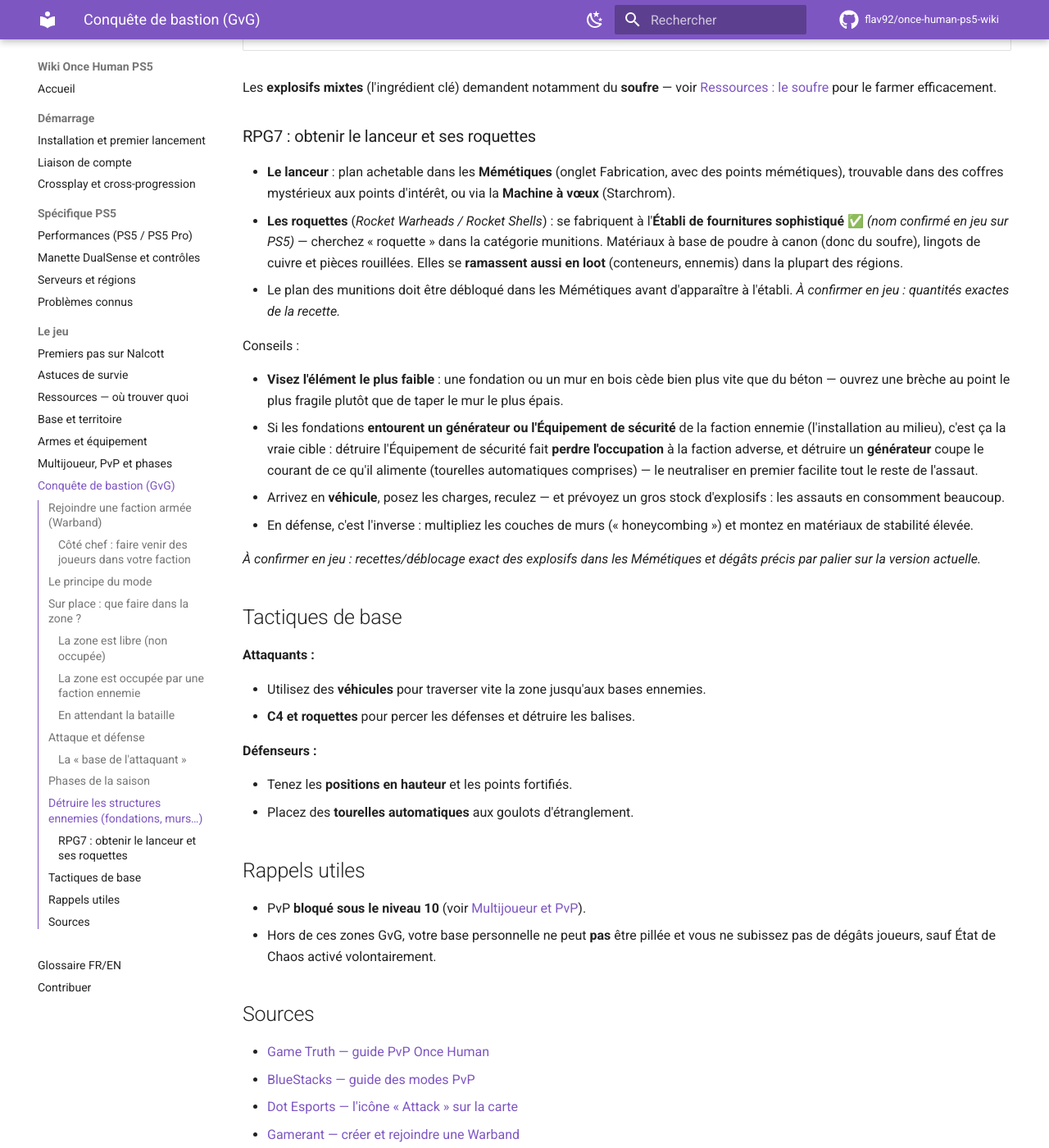
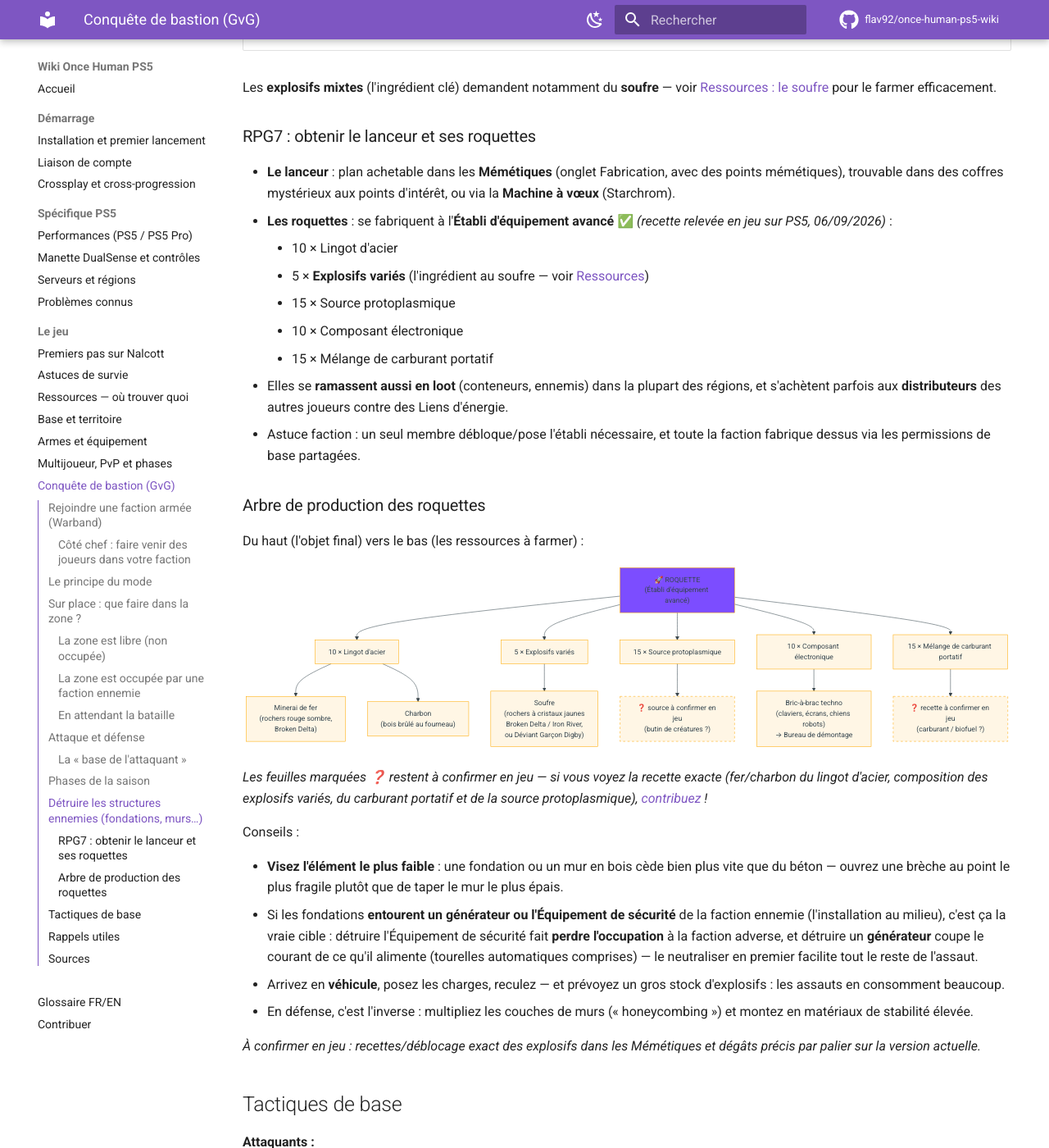
Before and after one commit to flav92/once-human-ps5-wiki, an MkDocs documentation site: the page built from docs/jeu/conquete-bastion.md, in a window 1280 px wide and 1400 px high, scrolled down 3072 px. Shown: the whole window at 82% size. Built offline with MkDocs 1.6.1 and Material for MkDocs 9.7.7, drawn with Linux system fonts in a browser that asks for light colours; comment, search, counter and statistics services are not loaded.

Commit message:
Roquettes RPG7 : recette confirmée en jeu, arbre de production Mermaid, glossaire enrichi
- Correction : fabrication à l'Établi d'équipement avancé (recette
  exacte relevée sur PS5 : acier, explosifs variés, source
  protoplasmique, composants électroniques, carburant portatif)
- Arbre de production façon arbre généalogique (Mermaid activé
  dans MkDocs Material)
- Glossaire : 6 nouveaux termes confirmés en jeu

Co-Authored-By: Claude Fable 5 <noreply@anthropic.com>
Claude-Session: https://claude.ai/code/session_01TCxfqbazixhXZqmCd3gYVk

````diff
--- a/docs/jeu/conquete-bastion.md
+++ b/docs/jeu/conquete-bastion.md
@@ -84,8 +84,45 @@ Les **explosifs mixtes** (l'ingrédient clé) demandent notamment du **soufre**
 ### RPG7 : obtenir le lanceur et ses roquettes
 
 - **Le lanceur** : plan achetable dans les **Mémétiques** (onglet Fabrication, avec des points mémétiques), trouvable dans des coffres mystérieux aux points d'intérêt, ou via la **Machine à vœux** (Starchrom).
-- **Les roquettes** (*Rocket Warheads / Rocket Shells*) : se fabriquent à l'**Établi de fournitures sophistiqué** ✅ *(nom confirmé en jeu sur PS5)* — cherchez « roquette » dans la catégorie munitions. Matériaux à base de poudre à canon (donc du soufre), lingots de cuivre et pièces rouillées. Elles se **ramassent aussi en loot** (conteneurs, ennemis) dans la plupart des régions.
-- Le plan des munitions doit être débloqué dans les Mémétiques avant d'apparaître à l'établi. *À confirmer en jeu : quantités exactes de la recette.*
+- **Les roquettes** : se fabriquent à l'**Établi d'équipement avancé** ✅ *(recette relevée en jeu sur PS5, 06/09/2026)* :
+    - 10 × Lingot d'acier
+    - 5 × **Explosifs variés** (l'ingrédient au soufre — voir [Ressources](ressources.md#soufre))
+    - 15 × Source protoplasmique
+    - 10 × Composant électronique
+    - 15 × Mélange de carburant portatif
+- Elles se **ramassent aussi en loot** (conteneurs, ennemis) dans la plupart des régions, et s'achètent parfois aux **distributeurs** des autres joueurs contre des Liens d'énergie.
+- Astuce faction : un seul membre débloque/pose l'établi nécessaire, et toute la faction fabrique dessus via les permissions de base partagées.
+
+### Arbre de production des roquettes
+
+Du haut (l'objet final) vers le bas (les ressources à farmer) :
+
+```mermaid
+flowchart TD
+    R["🚀 ROQUETTE<br/>(Établi d'équipement avancé)"]
+
+    R --> A["10 × Lingot d'acier"]
+    R --> E["5 × Explosifs variés"]
+    R --> P["15 × Source protoplasmique"]
+    R --> C["10 × Composant électronique"]
+    R --> F["15 × Mélange de carburant portatif"]
+
+    A --> A1["Minerai de fer<br/>(rochers rouge sombre,<br/>Broken Delta)"]
+    A --> A2["Charbon<br/>(bois brûlé au fourneau)"]
+
+    E --> E1["Soufre<br/>(rochers à cristaux jaunes<br/>Broken Delta / Iron River,<br/>ou Déviant Garçon Digby)"]
+
+    C --> C1["Bric-à-brac techno<br/>(claviers, écrans, chiens robots)<br/>→ Bureau de démontage"]
+
+    P --> P1["❓ source à confirmer en jeu<br/>(butin de créatures ?)"]
+    F --> F1["❓ recette à confirmer en jeu<br/>(carburant / biofuel ?)"]
+
+    style R fill:#7c4dff,color:#fff
+    style P1 stroke-dasharray: 5 5
+    style F1 stroke-dasharray: 5 5
+```
+
+*Les feuilles marquées ❓ restent à confirmer en jeu — si vous voyez la recette exacte (fer/charbon du lingot d'acier, composition des explosifs variés, du carburant portatif et de la source protoplasmique), [contribuez](../contribuer.md) !*
 
 Conseils :
 
--- a/mkdocs.yml
+++ b/mkdocs.yml
@@ -62,7 +62,11 @@ markdown_extensions:
   - tables
   - toc:
       permalink: true
-  - pymdownx.superfences
+  - pymdownx.superfences:
+      custom_fences:
+        - name: mermaid
+          class: mermaid
+          format: !!python/name:pymdownx.superfences.fence_code_format
   - pymdownx.emoji:
       emoji_index: !!python/name:material.extensions.emoji.twemoji
       emoji_generator: !!python/name:material.extensions.emoji.to_svg
````
Also changed, not shown: docs/glossaire.md (+7 -1 lines).
